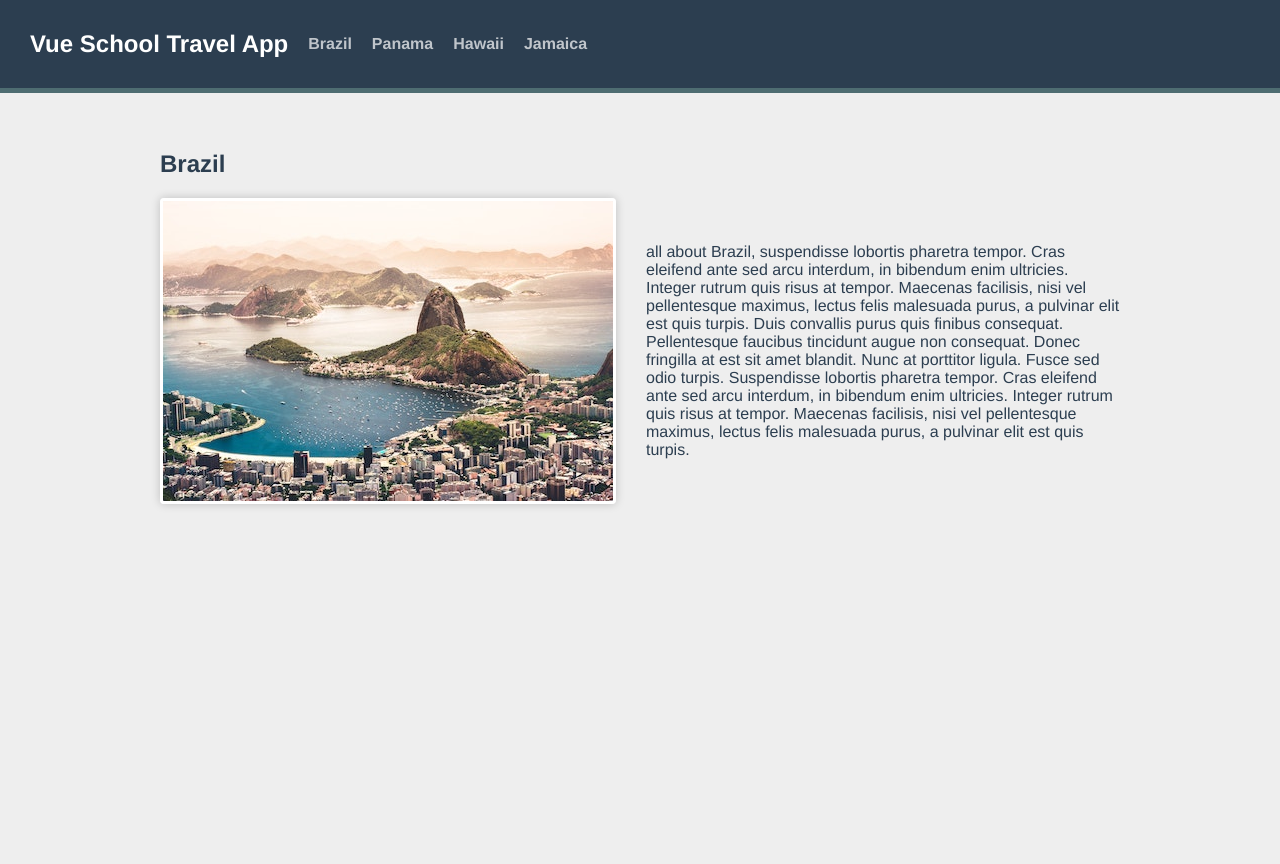
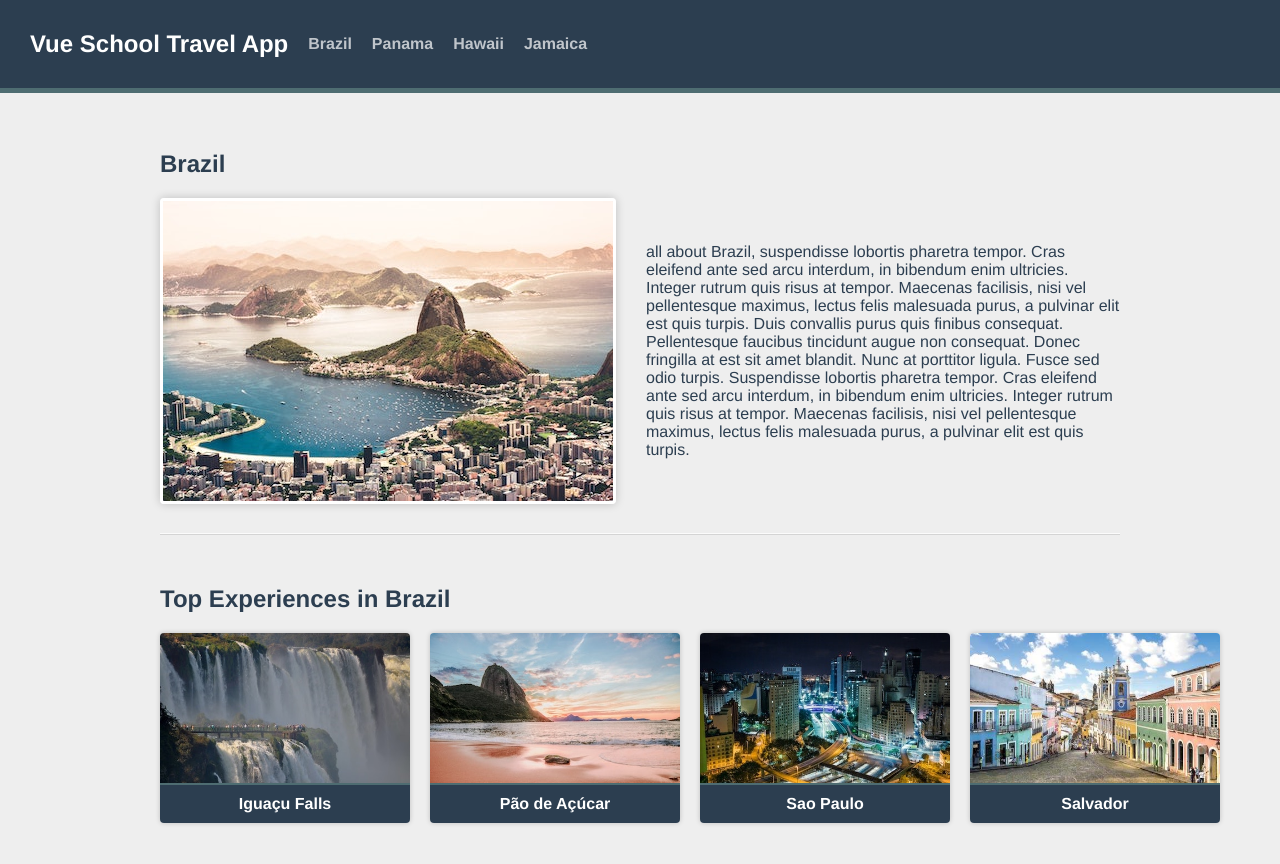
Before and after one commit to vyalova-diana/vue_school_router_course, a Vue app: page /destination/1/1 in a window 1280 px wide. Shown: the top 864 px of the page. Before the commit the page ends 800 px from the top, so only its background shows below. Built offline with nearby package versions, Linux system fonts and the light colour scheme.

Commit message:
Added destination component and view with nested route

```diff
--- /dev/null
+++ b/src/components/TheExperienceCard.vue
@@ -0,0 +1,20 @@
+<template>
+  <div class="card">
+    <img :src="`/images/${experience.image}`" :alt="experience.name">
+    <span class="card__text">
+      {{experience.name}}
+    </span>
+  </div>
+</template>
+
+<script>
+export default {
+  props: {
+    experience: {type: Object, required:true}
+  }
+}
+</script>
+
+<style scoped>
+
+</style>
--- a/src/router/index.js
+++ b/src/router/index.js
@@ -13,8 +13,17 @@
       path: '/destination/:id/:slug',
       name: 'destination.show',
       component: () => import('../views/DestinationShow.vue'),
-      props: route => ({id: parseInt(route.params.id)})
-    }
+      props: route => ({...route.params, id: parseInt(route.params.id)}),
+      children: [
+        {
+          path: ':experienceSlug',
+          name: 'experience.show',
+          component: () => import('../views/ExperienceShow.vue'),
+          props: route => ({...route.params, id: parseInt(route.params.id)})
+        }
+      ]
+    },
+
   ],
   // linkActiveClass: "vue-school-active-link" //default: "router-link-active"
 })
--- a/src/views/DestinationShow.vue
+++ b/src/views/DestinationShow.vue
@@ -6,11 +6,22 @@
         <p>{{destination.description}}</p>
       </div>
   </section>
+  <section class="experiences">
+    <h2>Top Experiences in {{destination.name}}</h2>
+    <div class="cards">
+      <router-link v-for="experience in destination.experiences" :key="experience.slug" :to="{name: 'experience.show', params: {experienceSlug: experience.slug}}">
+        <TheExperienceCard  :experience="experience"/>
+      </router-link>
+    </div>
+    <router-view/>
+  </section>
 </template>
 
 <script>
 import sourceData from '@/data.json'
+import TheExperienceCard from "@/components/TheExperienceCard.vue";
 export default {
+  components: {TheExperienceCard},
   props: {
     id: {type:Number,required:true}
   },
--- /dev/null
+++ b/src/views/ExperienceShow.vue
@@ -0,0 +1,35 @@
+<template>
+  <section>
+    <h1>{{experience.name}}</h1>
+    <div class="experience-details">
+      <img :src="`/images/${experience.image}`" :alt="experience.name">
+      <p>{{experience.description}}</p>
+    </div>
+  </section>
+</template>
+
+<script>
+import sourceData from '@/data.json'
+export default {
+  props: {
+    id: {type:Number,required: true}, //destination.id
+    experienceSlug: {type: String, required: true}
+  },
+  computed: {
+      destination(){
+        return sourceData.destinations.find (
+            destination => destination.id === this.id
+        )
+      },
+    experience(){
+        return this.destination.experiences.find(
+            experience => experience.slug === this.experienceSlug
+        )
+    }
+  }
+};
+</script>
+
+<style scoped>
+
+</style>
```
